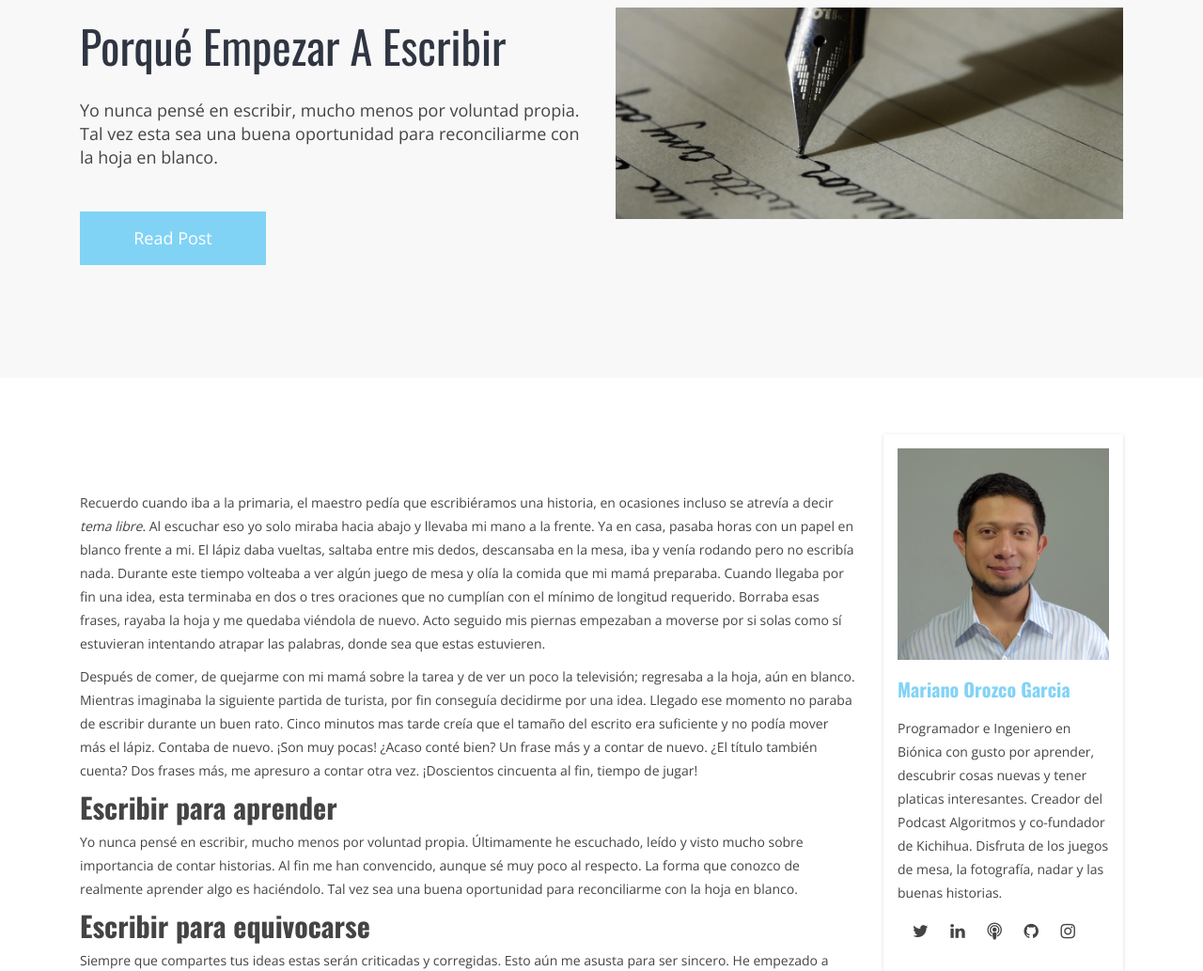
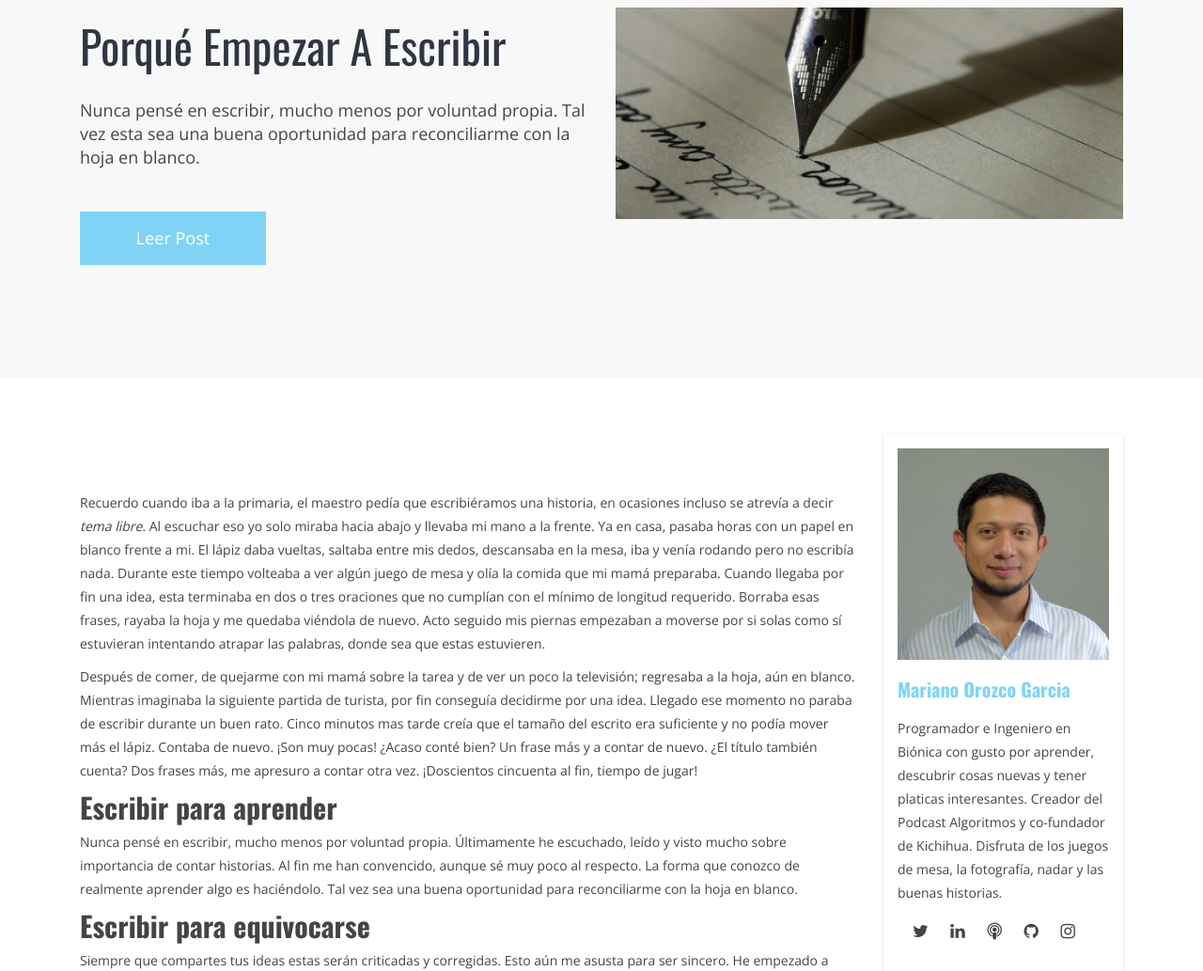
Before and after one commit to MarianoOG/marianoog.github.io, a Jekyll site: the page built from _posts/2019-08-20-Porqué-empezar-a-escribir.md, in a window 1280 px wide. Shown: the part 210-1243 px from the top of the page at 94% size. Built offline with Jekyll 4.4.1, drawn with Linux system fonts in a browser that asks for light colours; comment, search, counter and statistics services are not loaded.

Commit message:
added alt text

```diff
--- a/_includes/themes/bootstrap/page.html
+++ b/_includes/themes/bootstrap/page.html
@@ -20,7 +20,7 @@
 
                             <div class="col-md-6">
                                 <div class="phone_one phone_attr1 text-center sm-m-top-50">
-                                    {% if page.img %}<img src="{{ BASE_PATH }}/assets/images/{{ page.img }}" alt="" />{% endif %}
+                                    {% if page.img %}<img src="{{ BASE_PATH }}/assets/images/{{ page.img }}" alt="image of {{page.title}}" />{% endif %}
                                 </div>
                             </div>
 
--- a/_includes/themes/bootstrap/post.html
+++ b/_includes/themes/bootstrap/post.html
@@ -11,7 +11,7 @@
               {{ page.tagline }}
             </p>
           {% endif %}
-          <a href="#post" class="page-scroll btn btn-lg btn-default-filled">Read Post</a>
+          <a href="#post" class="page-scroll btn btn-lg btn-default-filled">Leer Post</a>
           <div class="mb-60"></div>
         </div>
       </div>
@@ -19,7 +19,7 @@
       <div class="col-xs-12 col-sm-6">
         {% if page.img %}
           <figure>
-            <img src="{{ BASE_PATH }}/assets/images/cover/{{ page.img }}" alt="">
+            <img src="{{ BASE_PATH }}/assets/images/cover/{{ page.img }}" alt="Image of {{ page.title }}">
           </figure>
         {% endif %}
       </div>
--- a/_posts/2019-08-20-Porqué-empezar-a-escribir.md
+++ b/_posts/2019-08-20-Porqué-empezar-a-escribir.md
@@ -1,7 +1,7 @@
 ---
 layout: post
 category: español, crear
-tagline: Yo nunca pensé en escribir, mucho menos por voluntad propia. Tal vez esta sea una buena oportunidad para reconciliarme con la hoja en blanco.
+tagline: Nunca pensé en escribir, mucho menos por voluntad propia. Tal vez esta sea una buena oportunidad para reconciliarme con la hoja en blanco.
 img: writing.jpg
 author: MarianoOG
 css:
@@ -17,7 +17,7 @@ Después de comer, de quejarme con mi mamá sobre la tarea y de ver un poco la t
 
 ## Escribir para aprender
 
-Yo nunca pensé en escribir, mucho menos por voluntad propia. Últimamente he escuchado, leído y visto mucho sobre importancia de contar historias. Al fin me han convencido, aunque sé muy poco al respecto. La forma que conozco de realmente aprender algo es haciéndolo. Tal vez sea una buena oportunidad para reconciliarme con la hoja en blanco.
+Nunca pensé en escribir, mucho menos por voluntad propia. Últimamente he escuchado, leído y visto mucho sobre importancia de contar historias. Al fin me han convencido, aunque sé muy poco al respecto. La forma que conozco de realmente aprender algo es haciéndolo. Tal vez sea una buena oportunidad para reconciliarme con la hoja en blanco.
 
 ## Escribir para equivocarse
 
```
